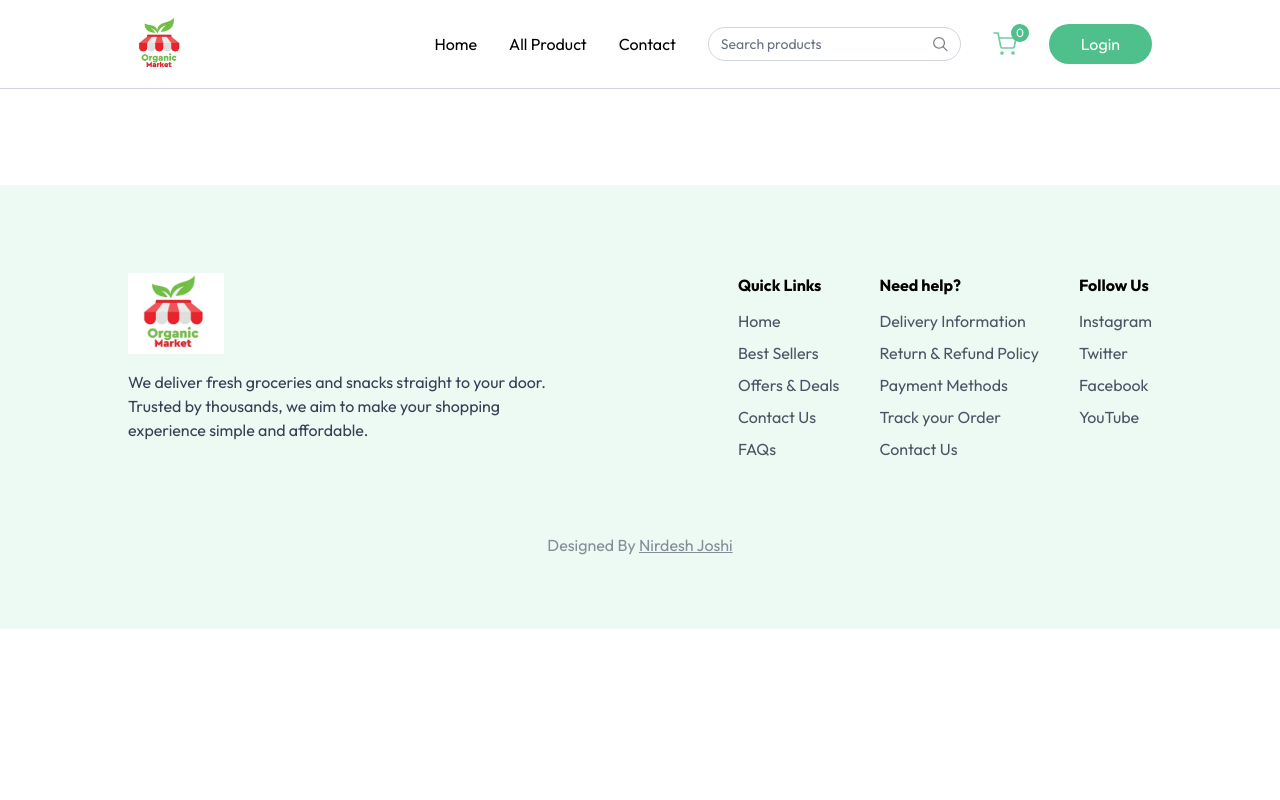
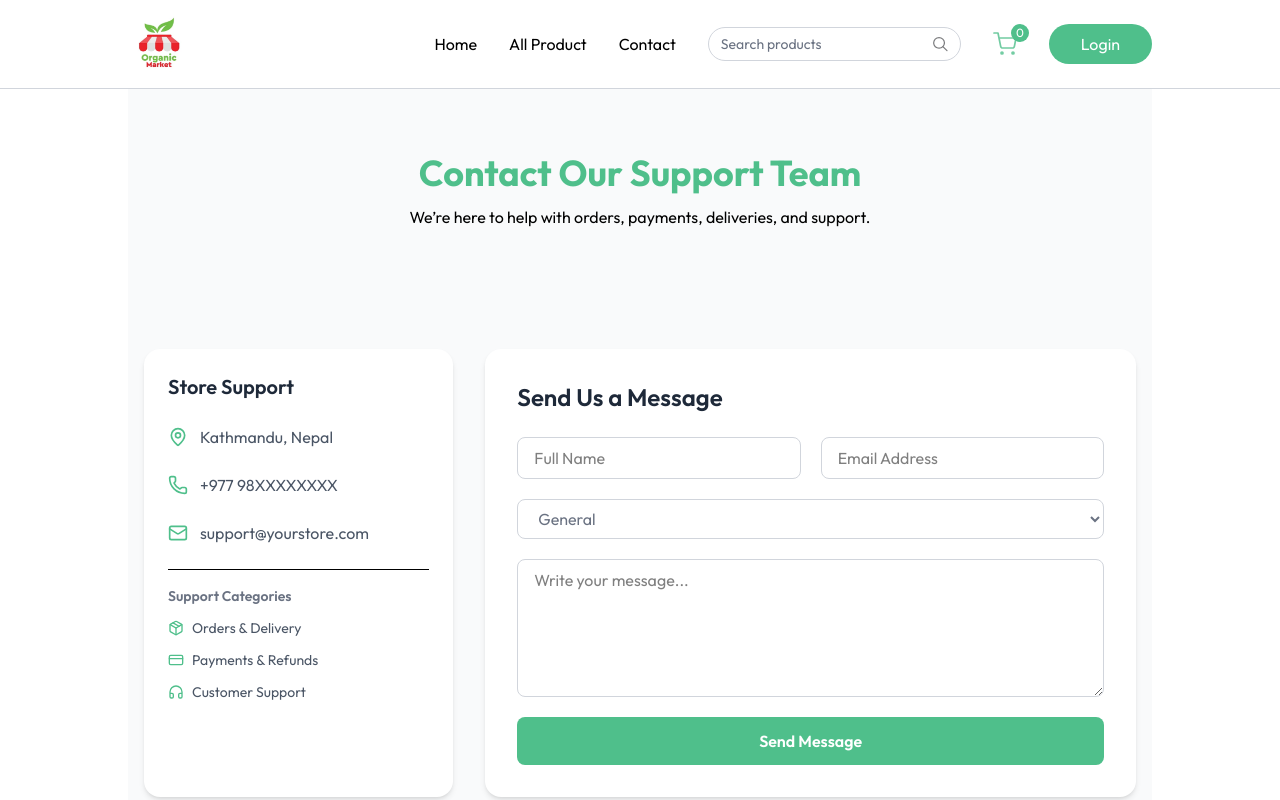
Before and after one commit to JoshiNirdesh/ecommerce-website, a React (Vite) app: page /contact-us in a window 1280 px wide. Shown: the top 800 px of the page. Built offline with nearby package versions, Linux system fonts and the light colour scheme.

Commit message:
contact us

```diff
--- a/package.json
+++ b/package.json
@@ -11,6 +11,7 @@
   },
   "dependencies": {
     "@tailwindcss/vite": "^4.1.18",
+    "lucide-react": "^0.563.0",
     "react": "^19.2.0",
     "react-dom": "^19.2.0",
     "react-hot-toast": "^2.6.0",
--- a/src/App.jsx
+++ b/src/App.jsx
@@ -15,6 +15,7 @@ import AddAddress from "./components/AddAddress";
 import MyOrders from "./components/MyOrders";
 import SellerLogin from "./components/seller/SellerLogin";
 import SellerLayout from "./pages/seller/SellerLayout";
+import ContactUs from "./components/ContactUs";
 
 const App = () => {
   const { showUserLogin, isSeller } = useAppContext();
@@ -36,6 +37,8 @@ const App = () => {
             path="products/:category/:itemId"
             element={<ProductDetails />}
           />
+          <Route path="/contact-us" element={<ContactUs />} />
+
           <Route path="/cart" element={<Cart />} />
           <Route path="/add-address" element={<AddAddress />} />
           <Route path="/my-orders" element={<MyOrders />} />
--- /dev/null
+++ b/src/components/ContactUs.jsx
@@ -0,0 +1,143 @@
+import React, { useState } from "react";
+import {
+  Mail,
+  Phone,
+  MapPin,
+  Headphones,
+  Package,
+  CreditCard,
+} from "lucide-react";
+
+const Contact = () => {
+  const [formData, setFormData] = useState({
+    name: "",
+    email: "",
+    category: "General",
+    message: "",
+  });
+
+  const handleChange = (e) => {
+    setFormData({ ...formData, [e.target.name]: e.target.value });
+  };
+
+  const handleSubmit = (e) => {
+    e.preventDefault();
+    console.log(formData);
+    alert("Your message has been sent successfully!");
+    setFormData({ name: "", email: "", category: "General", message: "" });
+  };
+
+  return (
+    <div className="min-h-screen bg-gray-50">
+      {/* Hero Section */}
+      <div className="text-primary py-16 text-center">
+        <h1 className="text-4xl font-bold">Contact Our Support Team</h1>
+        <p className="mt-3 text-black">
+          We’re here to help with orders, payments, deliveries, and support.
+        </p>
+      </div>
+
+      <div className="max-w-6xl mx-auto px-4 py-14 grid lg:grid-cols-3 gap-8">
+        <div className="bg-white rounded-2xl shadow-md p-6 space-y-6">
+          <h3 className="text-xl font-semibold text-gray-800">Store Support</h3>
+
+          <div className="flex items-center gap-3 text-gray-600">
+            <MapPin className="w-5 h-5 text-primary" />
+            <span>Kathmandu, Nepal</span>
+          </div>
+
+          <div className="flex items-center gap-3 text-gray-600">
+            <Phone className="w-5 h-5 text-primary" />
+            <span>+977 98XXXXXXXX</span>
+          </div>
+
+          <div className="flex items-center gap-3 text-gray-600">
+            <Mail className="w-5 h-5 text-primary" />
+            <span>support@yourstore.com</span>
+          </div>
+
+          <div className="border-t pt-4">
+            <h4 className="text-sm font-semibold text-gray-500 mb-3">
+              Support Categories
+            </h4>
+            <div className="space-y-3 text-gray-600 text-sm">
+              <div className="flex items-center gap-2">
+                <Package className="w-4 h-4 text-primary" />
+                Orders & Delivery
+              </div>
+              <div className="flex items-center gap-2">
+                <CreditCard className="w-4 h-4 text-primary" />
+                Payments & Refunds
+              </div>
+              <div className="flex items-center gap-2">
+                <Headphones className="w-4 h-4 text-primary" />
+                Customer Support
+              </div>
+            </div>
+          </div>
+        </div>
+
+        <div className="lg:col-span-2 bg-white rounded-2xl shadow-md p-8">
+          <h3 className="text-2xl font-semibold text-gray-800 mb-6">
+            Send Us a Message
+          </h3>
+
+          <form onSubmit={handleSubmit} className="grid md:grid-cols-2 gap-5">
+            <input
+              type="text"
+              name="name"
+              placeholder="Full Name"
+              value={formData.name}
+              onChange={handleChange}
+              className="border rounded-lg px-4 py-2 focus:ring-2 focus:ring-primary outline-none border-gray-300"
+              required
+            />
+
+            <input
+              type="email"
+              name="email"
+              placeholder="Email Address"
+              value={formData.email}
+              onChange={handleChange}
+              className="border rounded-lg px-4 py-2 focus:ring-2 focus:ring-primary outline-none  border-gray-300"
+              required
+            />
+
+            <select
+              name="category"
+              value={formData.category}
+              onChange={handleChange}
+              className="border rounded-lg px-4 py-2 focus:ring-2 focus:ring-primary outline-none md:col-span-2 text-gray-500 border-gray-300"
+            >
+              <option className="">General</option>
+              <option>Order Issue</option>
+              <option>Payment Problem</option>
+              <option>Refund Request</option>
+              <option>Delivery Delay</option>
+              <option>Product Inquiry</option>
+            </select>
+
+            <textarea
+              name="message"
+              rows="5"
+              placeholder="Write your message..."
+              value={formData.message}
+              onChange={handleChange}
+              className="border rounded-lg px-4 py-2 focus:ring-2 focus:ring-primary outline-none md:col-span-2  border-gray-300"
+              required
+            ></textarea>
+
+            <button
+              type="submit"
+              className="md:col-span-2 bg-primary text-white py-3 rounded-lg font-semibold hover:bg-primary transition "
+            >
+              Send Message
+            </button>
+          </form>
+        </div>
+      </div>
+    </div>
+  );
+};
+
+export default Contact;
--- a/src/components/Navbar.jsx
+++ b/src/components/Navbar.jsx
@@ -35,7 +35,7 @@ const Navbar = () => {
       <div className="hidden sm:flex items-center gap-8">
         <NavLink to="/">Home</NavLink>
         <NavLink to="/products">All Product</NavLink>
-        <NavLink to="/">Contact</NavLink>
+        <NavLink to="/contact-us">Contact</NavLink>
 
         <div className="hidden lg:flex items-center text-sm gap-2 border border-gray-300 px-3 rounded-full">
           <input
--- a/src/context/AppContext.jsx
+++ b/src/context/AppContext.jsx
@@ -8,7 +8,7 @@ export const AppContext = createContext();
 export const AppProvider = ({ children }) => {
   const navigate = useNavigate();
   const [user, setUser] = useState(null);
-  const [isSeller, setIsSeller] = useState(true);
+  const [isSeller, setIsSeller] = useState(false);
   const [showUserLogin, setShowUserLogin] = useState(false);
   const [products, setProducts] = useState([]);
   const [searchQuery, setSearchQuery] = useState("");
```
Also changed, not shown: 1 other file (tests, documents, lock files or other folders).
